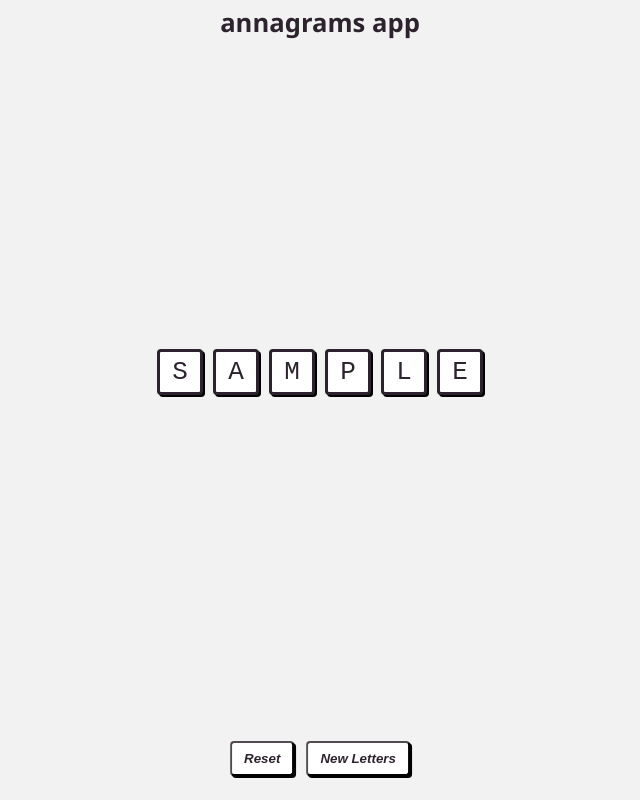
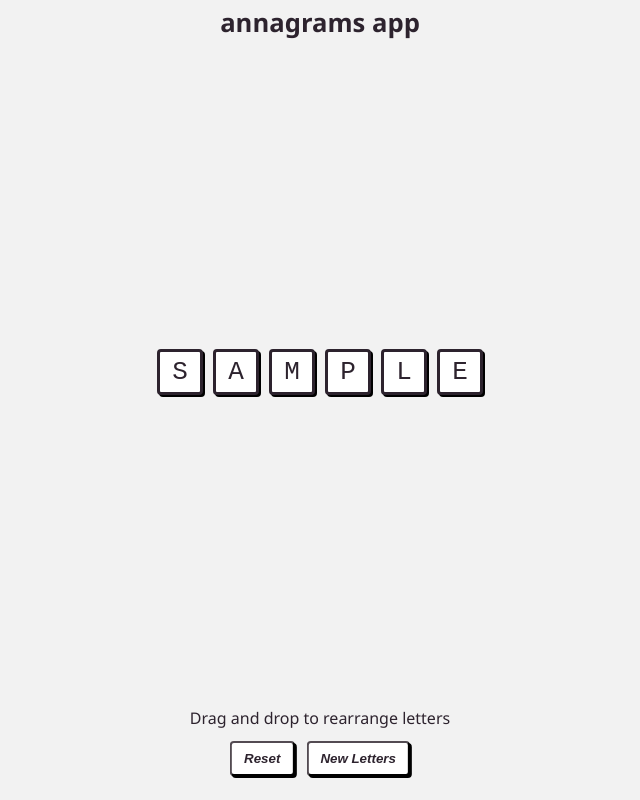
Before and after one commit to akowalz/anagramic, a React (Vite) app: page / in a window 1280 px wide. Both pictures are taken after typing "Sample" into the empty fields and a click on the button "Let's anagram". Shown: the whole page, without its empty margins (320-960 px from the left). Built offline with nearby package versions, Linux system fonts and the light colour scheme.

Commit message:
add tooltip

```diff
--- a/src/App.css
+++ b/src/App.css
@@ -11,6 +11,7 @@
   align-items: center;
   justify-content: center;
   display: flex;
+  flex-direction: column;
 }
 
 #header {
--- a/src/Tile/Tile.css
+++ b/src/Tile/Tile.css
@@ -13,6 +13,8 @@
   touch-action: none;
   user-select: none;
   cursor: grab;
+
+  transition: transform 150ms ease-out;
 }
 
 .letter-tile:hover {
@@ -24,6 +26,7 @@
 }
 
 .letter-tile:active {
+  transition: none;
   cursor: grabbing;
   background-color: var(--white);
   box-shadow: 4px 4px 0 black;
--- a/src/TileCanvas/TileCanvas.css
+++ b/src/TileCanvas/TileCanvas.css
@@ -7,11 +7,20 @@
   gap: 10px;
 }
 
-.canvas-actions {
-  display: flex;
-  gap: 12px;
+.canvas-footer {
   position: fixed;
   bottom: 24px;
   left: 50%;
   transform: translateX(-50%);
+
+  display: flex;
+  flex-direction: column;
+  justify-content: center;
+  align-items: center;
+  gap: 12px;
 }
+
+.canvas-actions {
+  display: flex;
+  gap: 12px;
+}
--- a/src/TileCanvas/TileCanvas.tsx
+++ b/src/TileCanvas/TileCanvas.tsx
@@ -67,9 +67,12 @@ export default function TileCanvas({ letters, resetLetters }: TileCanvasProps) {
   return (
     <>
       <div className="tile-canvas">{tiles}</div>
-      <div className="canvas-actions">
-        <button onClick={() => resetTiles()}>Reset</button>
-        <button onClick={() => resetLetters()}>New Letters</button>
+      <div className="canvas-footer">
+        <div className="tooltip">Drag and drop to rearrange letters</div>
+        <div className="canvas-actions">
+          <button onClick={() => resetTiles()}>Reset</button>
+          <button onClick={() => resetLetters()}>New Letters</button>
+        </div>
       </div>
     </>
   );
```
